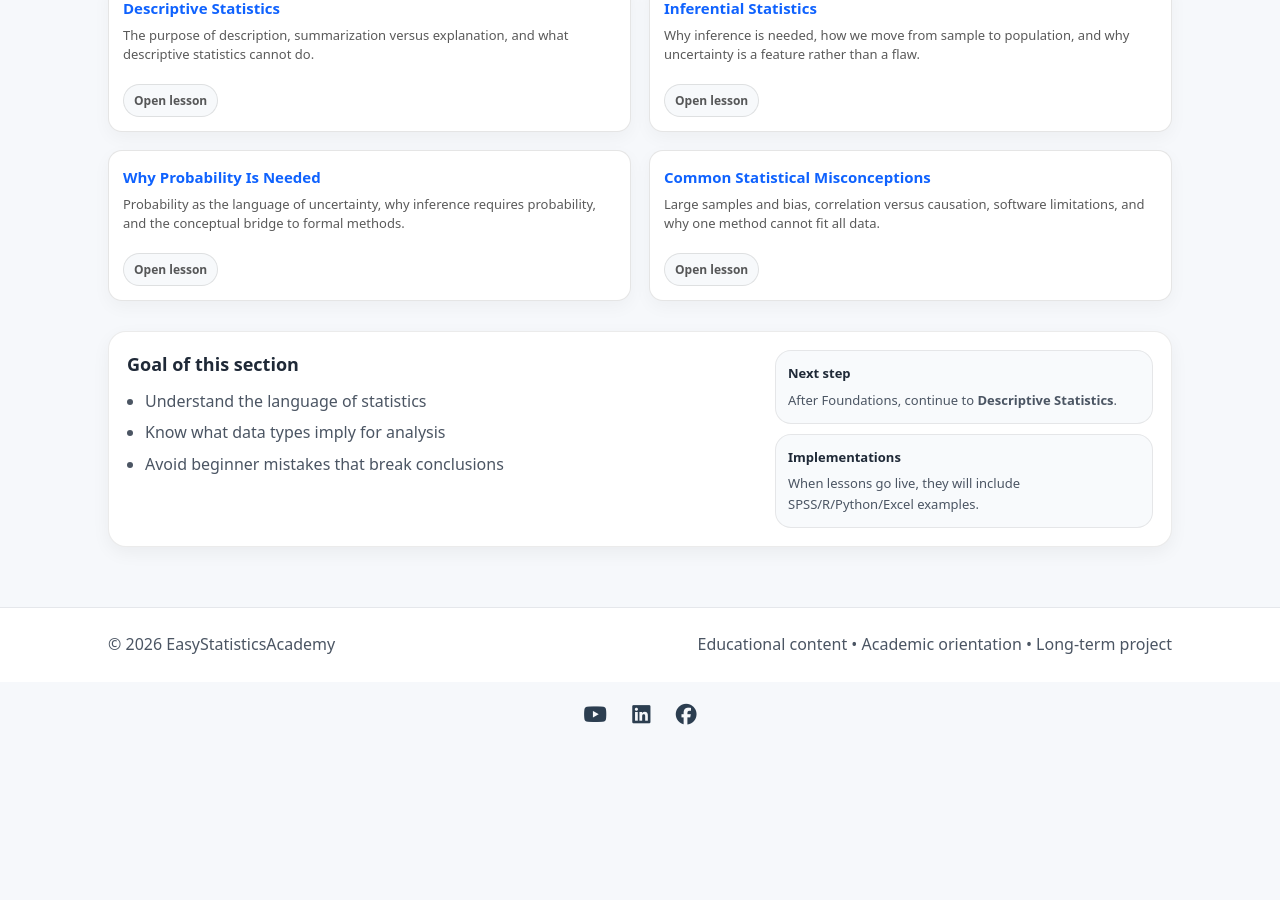
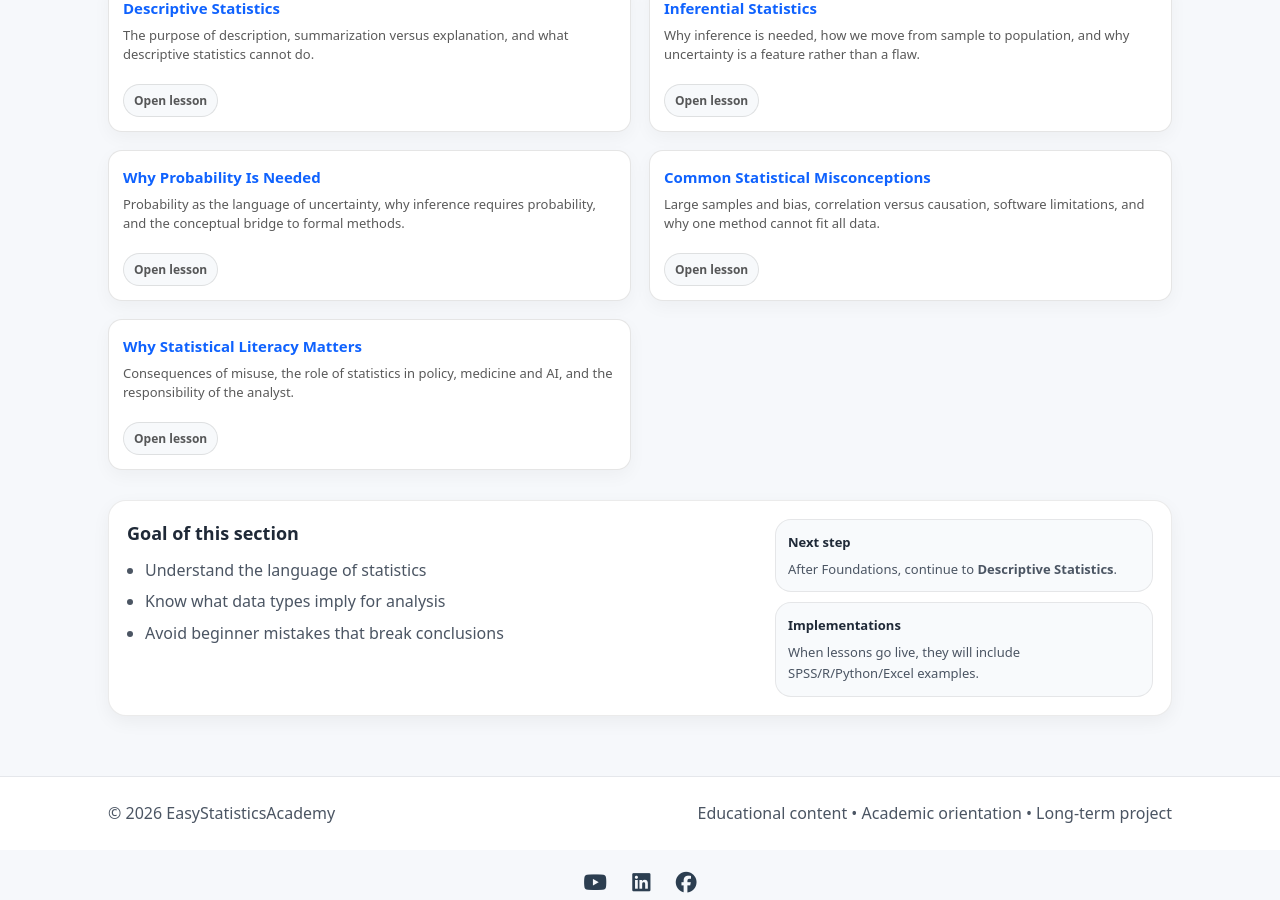
Before and after one commit to ammar-homaida-statistics/easystatisticsacademy, a Jekyll site: the page built from foundations/index.md, in a window 1280 px wide and 900 px high, scrolled down 2944 px. Built offline with Jekyll 4.4.1, drawn with Linux system fonts in a browser that asks for light colours; our own code applies the rules of GitHub Pages for plain Markdown files; before the commit the page ends 3675 px from its top, so only the background shows below that.

Commit message:
Add lesson card

```diff
--- a/foundations/index.md
+++ b/foundations/index.md
@@ -561,6 +561,22 @@ sidebar: true
     Open lesson
   </a>
 </div>
+<div class="card lesson-card">
+  <h3>
+    <a href="/foundations/why-statistical-literacy-matters/">
+      Why Statistical Literacy Matters
+    </a>
+  </h3>
+
+  <p>
+    Consequences of misuse, the role of statistics in policy,
+    medicine and AI, and the responsibility of the analyst.
+  </p>
+
+  <a class="pill" href="/foundations/why-statistical-literacy-matters/">
+    Open lesson
+  </a>
+</div>
 </div>
 
 
```
